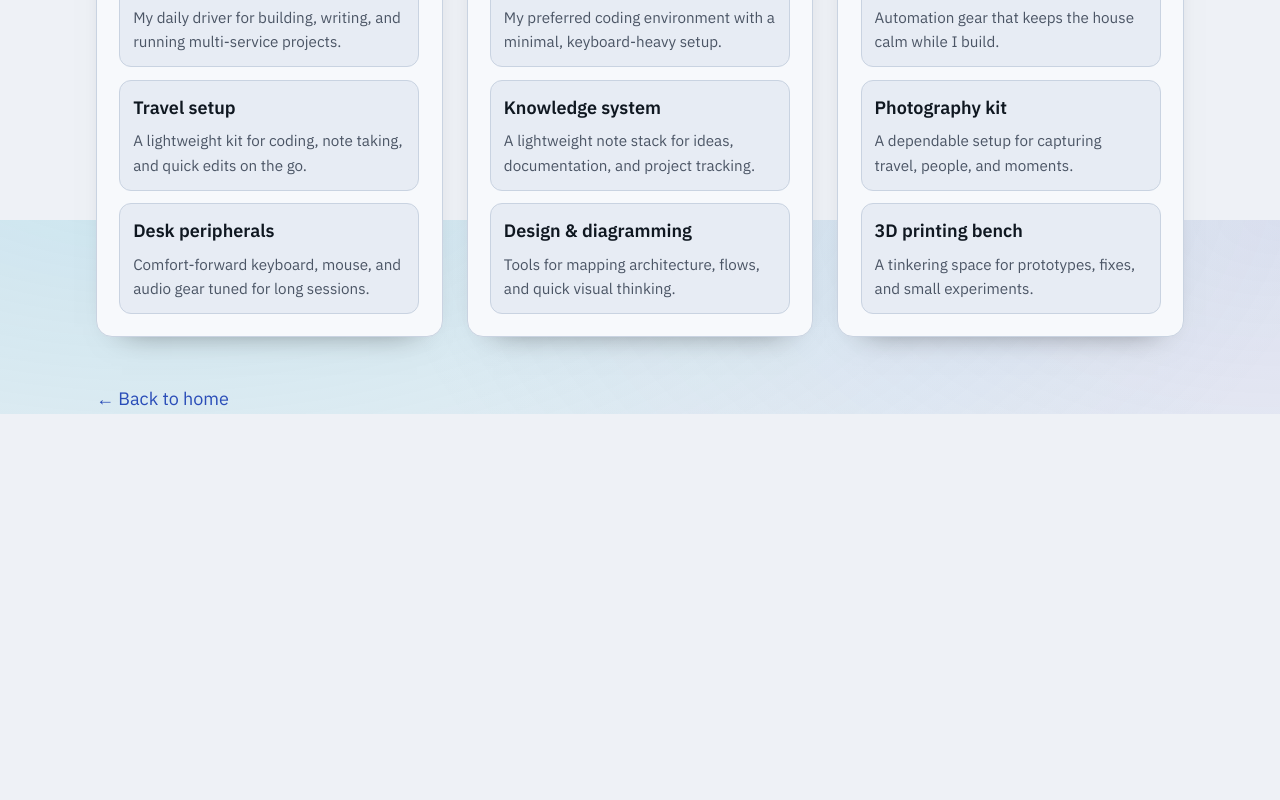
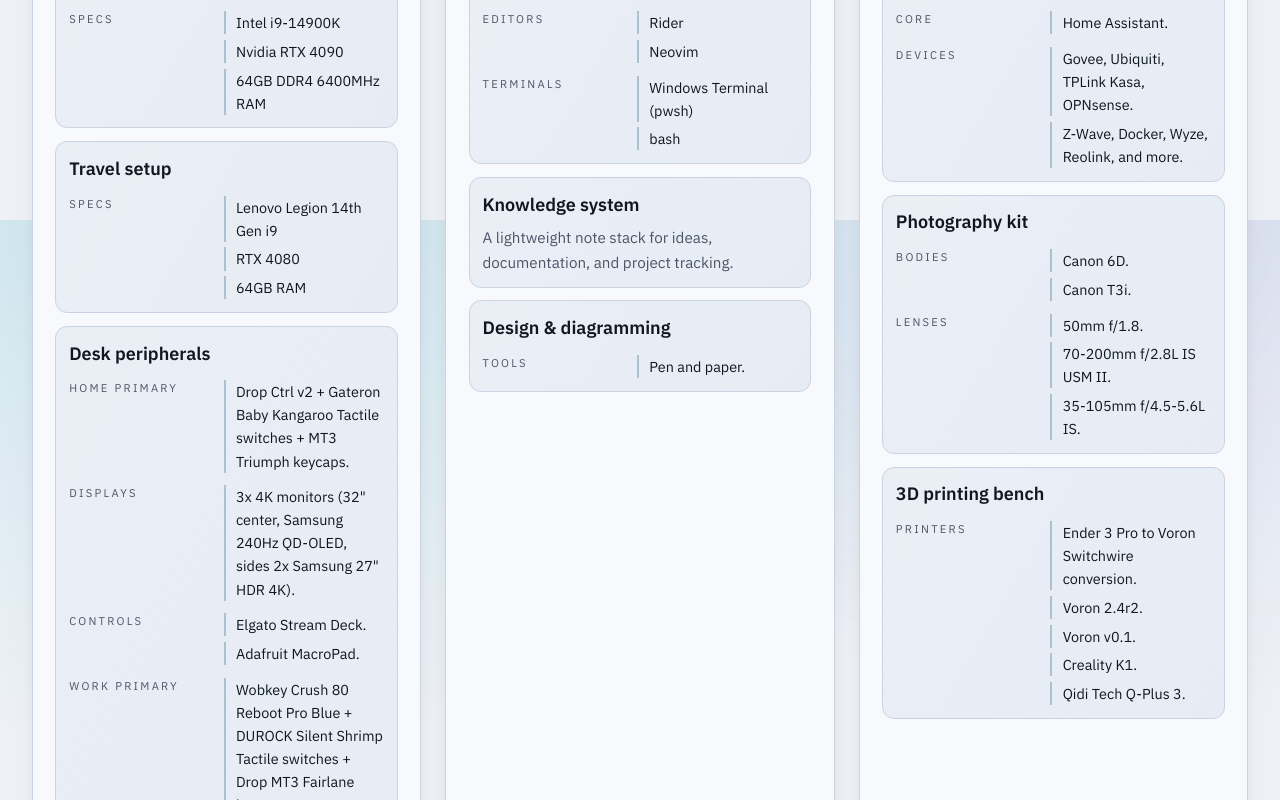
Before and after one commit to JerrettDavis/personal-site, a Next.js app: page /tools in a window 1280 px wide. Shown: the part 580-1380 px from the top of the page. Before the commit the page ends 994 px from the top, so only its background shows below. Built offline with nearby package versions, Linux system fonts and the light colour scheme.

Commit message:
feat: refine tools and hobbies

```diff
--- a/components/layout.module.css
+++ b/components/layout.module.css
@@ -8,6 +8,16 @@
     .container {
         max-width: 72rem;
         padding: 2.5rem 2rem 0;
+    }
+}
+
+.containerWide {
+    max-width: 90rem;
+}
+
+@media screen and (min-width: 64rem) {
+    .containerWide {
+        max-width: 90rem;
     }
 }
 
--- a/components/layout.tsx
+++ b/components/layout.tsx
@@ -57,13 +57,18 @@
                                    children,
                                    pageType,
                                    description,
+                                   containerVariant,
                                }: {
     children: React.ReactNode
     pageType?: PageType
     description?: string
+    containerVariant?: 'default' | 'wide'
 }) {
     const metaDescription = description
         ?? 'A portal to my personal and professional work, musings, and general junk!';
+    const containerClassName = containerVariant === 'wide'
+        ? `${styles.container} ${styles.containerWide}`
+        : styles.container;
     return (
         <div>
             <Head>
@@ -155,7 +160,7 @@
                     </div>
                 </div>
             </header>
-            <div className={styles.container}>
+            <div className={containerClassName}>
                 <main>{children}</main>
                 <GoBackToLink pageType={pageType}/>
             </div>
--- a/data/tools.ts
+++ b/data/tools.ts
@@ -1,6 +1,12 @@
+export interface ToolDetailGroup {
+    label: string;
+    items: string[];
+}
+
 export interface ToolItem {
     name: string;
-    description: string;
+    description?: string;
+    groups?: ToolDetailGroup[];
     link?: string | null;
 }
 
@@ -17,17 +23,67 @@
         items: [
             {
                 name: 'Primary workstation',
-                description: 'My daily driver for building, writing, and running multi-service projects.',
+                groups: [
+                    {
+                        label: 'Specs',
+                        items: [
+                            'Intel i9-14900K',
+                            'Nvidia RTX 4090',
+                            '64GB DDR4 6400MHz RAM',
+                        ],
+                    },
+                ],
                 link: null,
             },
             {
                 name: 'Travel setup',
-                description: 'A lightweight kit for coding, note taking, and quick edits on the go.',
+                groups: [
+                    {
+                        label: 'Specs',
+                        items: [
+                            'Lenovo Legion 14th Gen i9',
+                            'RTX 4080',
+                            '64GB RAM',
+                        ],
+                    },
+                ],
                 link: null,
             },
             {
                 name: 'Desk peripherals',
-                description: 'Comfort-forward keyboard, mouse, and audio gear tuned for long sessions.',
+                groups: [
+                    {
+                        label: 'Home primary',
+                        items: [
+                            'Drop Ctrl v2 + Gateron Baby Kangaroo Tactile switches + MT3 Triumph keycaps.',
+                        ],
+                    },
+                    {
+                        label: 'Displays',
+                        items: [
+                            '3x 4K monitors (32" center, Samsung 240Hz QD-OLED, sides 2x Samsung 27" HDR 4K).',
+                        ],
+                    },
+                    {
+                        label: 'Controls',
+                        items: [
+                            'Elgato Stream Deck.',
+                            'Adafruit MacroPad.',
+                        ],
+                    },
+                    {
+                        label: 'Work primary',
+                        items: [
+                            'Wobkey Crush 80 Reboot Pro Blue + DUROCK Silent Shrimp Tactile switches + Drop MT3 Fairlane keycaps.',
+                        ],
+                    },
+                    {
+                        label: 'Rotation',
+                        items: [
+                            'Too many keyboards to count.',
+                        ],
+                    },
+                ],
                 link: null,
             },
         ],
@@ -38,7 +94,22 @@
         items: [
             {
                 name: 'Editor & terminal',
-                description: 'My preferred coding environment with a minimal, keyboard-heavy setup.',
+                groups: [
+                    {
+                        label: 'Editors',
+                        items: [
+                            'Rider',
+                            'Neovim',
+                        ],
+                    },
+                    {
+                        label: 'Terminals',
+                        items: [
+                            'Windows Terminal (pwsh)',
+                            'bash',
+                        ],
+                    },
+                ],
                 link: null,
             },
             {
@@ -48,7 +119,14 @@
             },
             {
                 name: 'Design & diagramming',
-                description: 'Tools for mapping architecture, flows, and quick visual thinking.',
+                groups: [
+                    {
+                        label: 'Tools',
+                        items: [
+                            'Pen and paper.',
+                        ],
+                    },
+                ],
                 link: null,
             },
         ],
@@ -59,17 +137,58 @@
         items: [
             {
                 name: 'Smart home',
-                description: 'Automation gear that keeps the house calm while I build.',
+                groups: [
+                    {
+                        label: 'Core',
+                        items: [
+                            'Home Assistant.',
+                        ],
+                    },
+                    {
+                        label: 'Devices',
+                        items: [
+                            'Govee, Ubiquiti, TPLink Kasa, OPNsense.',
+                            'Z-Wave, Docker, Wyze, Reolink, and more.',
+                        ],
+                    },
+                ],
                 link: null,
             },
             {
                 name: 'Photography kit',
-                description: 'A dependable setup for capturing travel, people, and moments.',
+                groups: [
+                    {
+                        label: 'Bodies',
+                        items: [
+                            'Canon 6D.',
+                            'Canon T3i.',
+                        ],
+                    },
+                    {
+                        label: 'Lenses',
+                        items: [
+                            '50mm f/1.8.',
+                            '70-200mm f/2.8L IS USM II.',
+                            '35-105mm f/4.5-5.6L IS.',
+                        ],
+                    },
+                ],
                 link: null,
             },
             {
                 name: '3D printing bench',
-                description: 'A tinkering space for prototypes, fixes, and small experiments.',
+                groups: [
+                    {
+                        label: 'Printers',
+                        items: [
+                            'Ender 3 Pro to Voron Switchwire conversion.',
+                            'Voron 2.4r2.',
+                            'Voron v0.1.',
+                            'Creality K1.',
+                            'Qidi Tech Q-Plus 3.',
+                        ],
+                    },
+                ],
                 link: null,
             },
         ],
--- a/pages/tools.module.css
+++ b/pages/tools.module.css
@@ -24,7 +24,7 @@
 .categoryGrid {
     display: grid;
     gap: 1.5rem;
-    grid-template-columns: repeat(auto-fit, minmax(260px, 1fr));
+    grid-template-columns: 1fr;
     margin-top: 2rem;
 }
 
@@ -58,7 +58,7 @@
     padding: 0.8rem;
     border-radius: 12px;
     border: 1px solid var(--color-border);
-    background: var(--color-surface-2);
+    background: linear-gradient(120deg, color-mix(in srgb, var(--color-surface-2) 80%, transparent), var(--color-surface-2));
 }
 
 .toolName {
@@ -72,3 +72,57 @@
     color: var(--color-text-deemphasized);
     font-size: 0.95rem;
 }
+
+.detailGroups {
+    display: grid;
+    gap: 0.8rem;
+    margin-top: 0.75rem;
+}
+
+.detailGroup {
+    display: grid;
+    grid-template-columns: minmax(110px, 140px) 1fr;
+    gap: 0.9rem;
+    align-items: start;
+}
+
+.detailLabel {
+    font-size: 0.7rem;
+    letter-spacing: 0.2em;
+    text-transform: uppercase;
+    color: var(--color-text-deemphasized);
+}
+
+.detailList {
+    list-style: none;
+    margin: 0;
+    padding: 0;
+    display: grid;
+    gap: 0.35rem;
+}
+
+.detailItem {
+    border-left: 2px solid color-mix(in srgb, var(--color-primary) 30%, transparent);
+    padding-left: 0.65rem;
+    font-size: 0.9rem;
+    color: var(--color-text-primary);
+}
+
+@media screen and (min-width: 48rem) {
+    .categoryGrid {
+        grid-template-columns: repeat(2, minmax(0, 1fr));
+    }
+}
+
+@media screen and (min-width: 80rem) {
+    .categoryGrid {
+        grid-template-columns: repeat(3, minmax(0, 1fr));
+    }
+}
+
+@media screen and (max-width: 48rem) {
+    .detailGroup {
+        grid-template-columns: 1fr;
+        gap: 0.4rem;
+    }
+}
--- a/pages/tools.tsx
+++ b/pages/tools.tsx
@@ -6,7 +6,7 @@
 export default function Tools() {
     const lede = 'A curated, low-maintenance overview of the hardware, software, and gadgets I lean on to build and write.';
     return (
-        <Layout description={lede}>
+        <Layout description={lede} containerVariant="wide">
             <Head>
                 <title>Tools - Jerrett Davis</title>
             </Head>
@@ -26,7 +26,25 @@
                             {category.items.map((item) => (
                                 <li className={styles.toolItem} key={item.name}>
                                     <span className={styles.toolName}>{item.name}</span>
-                                    <p className={styles.toolDescription}>{item.description}</p>
+                                    {item.description && (
+                                        <p className={styles.toolDescription}>{item.description}</p>
+                                    )}
+                                    {item.groups && item.groups.length > 0 && (
+                                        <div className={styles.detailGroups}>
+                                            {item.groups.map((group) => (
+                                                <div className={styles.detailGroup} key={group.label}>
+                                                    <span className={styles.detailLabel}>{group.label}</span>
+                                                    <ul className={styles.detailList}>
+                                                        {group.items.map((detail) => (
+                                                            <li className={styles.detailItem} key={detail}>
+                                                                {detail}
+                                                            </li>
+                                                        ))}
+                                                    </ul>
+                                                </div>
+                                            ))}
+                                        </div>
+                                    )}
                                 </li>
                             ))}
                         </ul>
```
Also changed, not shown: data/hobbies.ts (+24 -4 lines).
